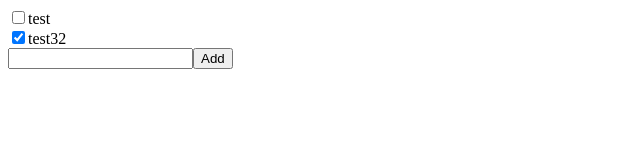
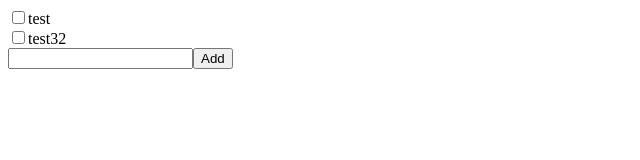
Before and after one commit to Avariya/reactive-todo-list, a React (Create React App) app: page / in a window 1280 px wide. Shown: the top 160 px of the page, without its empty margins (0-640 px from the left). Built offline with nearby package versions, Linux system fonts and the light colour scheme.

Commit message:
Finally checkbox is clickable

```diff
--- a/src/Components/todo/item.js
+++ b/src/Components/todo/item.js
@@ -4,13 +4,24 @@ import PropTypes from 'prop-types';
 class TodoItem extends Component {
     constructor(props) {
         super(props);
+        this.state = {
+            checked: props.state
+        };
+
+        this._changeState.bind(this);
     }
+
+    _changeState = (event) => {
+        this.setState({
+            checked: event.target.checked
+        });
+    };
 
     render() {
         return (
             <div>
                 <label>
-                    <input type="checkbox" checked={this.props.checked} />
+                        <input type="checkbox" checked={this.state.checked} onChange={this._changeState} />
                     {this.props.text}
                 </label>
             </div>
@@ -24,7 +35,7 @@ TodoItem.propTypes = {
 };
 
 TodoItem.defaultProps = {
-    checked: false
+    state: false
 };
 
 export default TodoItem;
```
